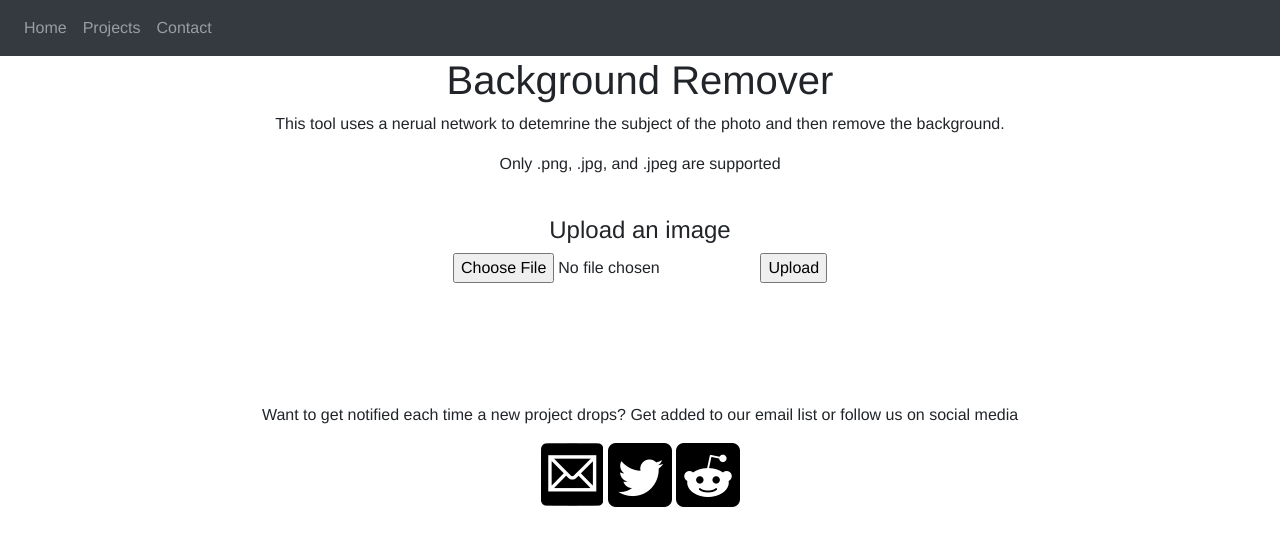
After one commit to ConfederatedDev/ConfDev, a Flask app: page /projects/removeBG in a window 1280 px wide. The commit adds this page. Shown: the top 546 px of the page. Run offline with Flask 2, Linux system fonts and the light colour scheme; some libraries are stand-ins or nearby versions.

Commit message:
Added in remove BG

```diff
--- a/main.py
+++ b/main.py
@@ -3,4 +3,5 @@ from website import create_app
 app = create_app()
 
 if __name__ == '__main__':
+    app.config['UPLOAD_FOLDER'] = 'imageHolder'
     app.run(debug=True)
--- /dev/null
+++ b/skills.txt
@@ -0,0 +1,2 @@
+Flask/Tailwinds
+CMS (for the blog)
--- a/website/templates/base.html
+++ b/website/templates/base.html
@@ -32,7 +32,7 @@
         <div class="navbar-nav">
           <a class="nav-item nav-link h-100" id="home" href="/" > Home </a>
           <a class="nav-item nav-link h-100" id="home" href="/projects">Projects</a>
-          <a class="nav-item nav-link h-100" id="home" href="/blog">Blog</a>
+          <!--<a class="nav-item nav-link h-100" id="home" href="/blog">Blog</a> -->
           <a class="nav-item nav-link h-100" id="home" href="/contact">Contact</a>
 
         </div>
@@ -62,7 +62,7 @@
     <div class="float-main" name="ID" style="text-align: center;">
       <br><br><br><br><br>
 
-      <p> Want to get notified each time a new project or blog drops? Get added to our email list or follow us on social media</p>
+      <p> Want to get notified each time a new project drops? Get added to our email list or follow us on social media</p>
 
       <a href="https://tinyletter.com/confederatedDev"><img src="..\static\mailFavicon.png"></a>
       <a href="https://twitter.com/ConfederatedDev"><img src="..\static\twitterFavicon.png"></a>
--- /dev/null
+++ b/website/templates/removeBG.html
@@ -0,0 +1,21 @@
+{% extends "base.html" %}
+{% block title %}Remove Background{% endblock %}
+
+{% block content %}
+
+<div class="float-main" name="ID" style="text-align: center;">
+
+    <h1 style="text-align: center;">Background Remover</h1>
+    <p>This tool uses a nerual network to detemrine the subject of the photo and then remove the background.</p>
+    <p>Only .png, .jpg, and .jpeg are supported</p>
+    <br>
+
+    <h4>Upload an image</h4>
+
+    <form method=post enctype=multipart/form-data>
+      <input type=file name=file>
+      <input type=submit value=Upload>
+    </form>
+
+</div>
+{% endblock %}
--- a/website/views.py
+++ b/website/views.py
@@ -1,10 +1,20 @@
-from flask import Blueprint, render_template, request, flash, jsonify, Response
+from flask import Blueprint, render_template, request, flash, jsonify, Response,current_app,url_for
 from flask_login import login_required, current_user
+from werkzeug.utils import secure_filename
 from . import db
 import json
+import os
 import smtplib
 from email.message import EmailMessage
+from PIL import Image
+import base64
+import io
+from rembg import remove
 
+ALLOWED_EXTENSIONS = {'png', 'jpg', 'jpeg'}
+def allowed_file(filename):
+    return '.' in filename and \
+           filename.rsplit('.', 1)[1].lower() in ALLOWED_EXTENSIONS
 
 views = Blueprint('views', __name__)
 
@@ -17,6 +27,35 @@ def home():
 def projects():
 
     return render_template("projects.html", user=current_user)
+
+@views.route('/projects/removeBG',methods=['GET','POST'])
+def removeBG():
+    #print(current_app.config)
+    if request.method == 'POST':
+        if 'file' not in request.files:
+            flash('No file part')
+            return render_template("removeBG.html", user=current_user)
+        file = request.files['file']
+        if file.filename == '':
+            flash('No selected file')
+            return render_template("removeBG.html", user=current_user)
+        if file and allowed_file(file.filename):
+            filename = secure_filename(file.filename)
+
+            file.save(os.path.join(current_app.config['UPLOAD_FOLDER'], filename))
+            im = Image.open(file)
+            output = remove(im)#.convert('RGB')
+            data = io.BytesIO()
+            output.save(data, "PNG")
+            encoded_img_data = base64.b64encode(data.getvalue())
+            #,linkBack=url_for('views.removeBG')
+            return render_template("removedBG.html", user=current_user, img_data=encoded_img_data.decode('utf-8'))
+    return render_template("removeBG.html", user=current_user)
+
+@views.route('/projects/removedBG',methods=['GET','POST'])
+def removedBG():
+
+    return render_template("removeBG.html", user=current_user)
 
 @views.route('/contact',methods=['GET','POST'])
 def contact():
```
Also changed, not shown: website/templates/home.html (+4 -3 lines), website/templates/projects.html (+4 -3 lines), website/templates/removedBG.html (added, +26 -0 lines), 1 other file.
